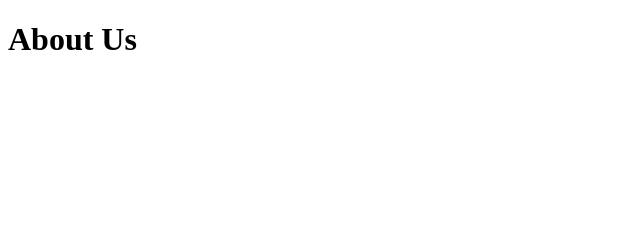
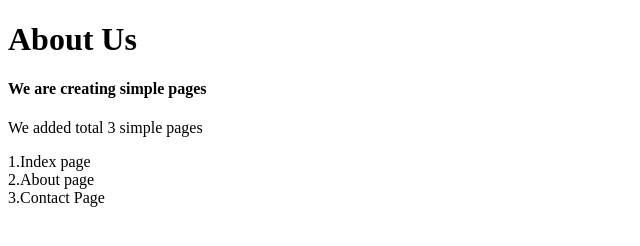
Before and after one commit to VishwanjaliKadam/Gitpractice1, a plain HTML site: page about.html in a window 1280 px wide. Shown: the whole page, without its empty margins (0-640 px from the left). Drawn offline with Linux system fonts and the light colour scheme.

Commit message:
Information of about page

```diff
--- a/about.html
+++ b/about.html
@@ -6,5 +6,11 @@
 <body>
 
     <h1>About Us</h1>
+    <h4>We are creating simple pages</h4>
+    <p>We added total 3 simple pages <br></p>
+    1.Index page<br>
+    2.About page<br>
+    3.Contact Page
+
     </body>
 </html>
```
